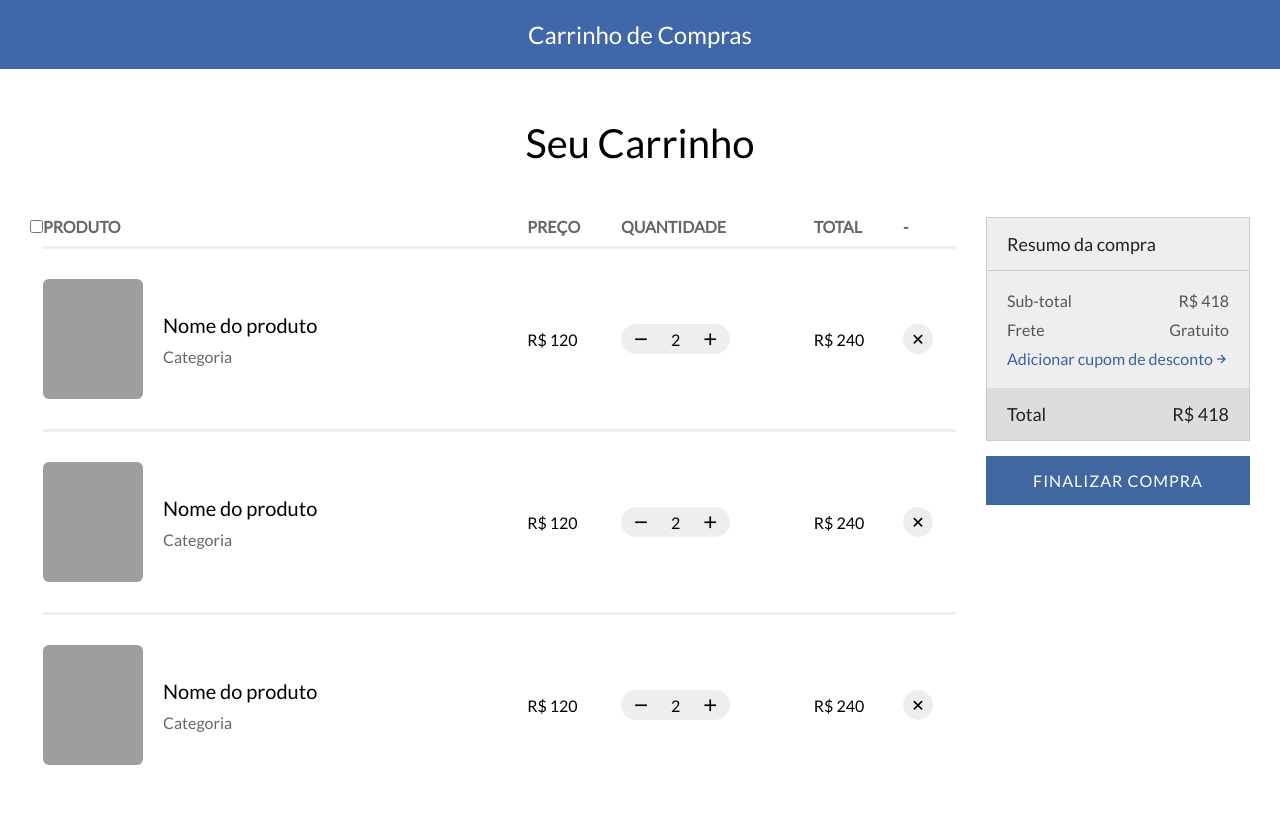
After one commit to AnthonySaimon/Apredix, a PHP site: page /modelo_cusos/carrinho.html in a window 1280 px wide. The commit adds this page. Run offline with PHP 8.4, Linux system fonts and the light colour scheme; grey boxes are pictures that could not be loaded.

Commit message:
Atualizão Global

```diff
--- a/index.php
+++ b/index.php
@@ -37,8 +37,6 @@
                             echo  '<h3>Senha incorreta.</h3>';
                         } elseif ($erro == 2) {
                             echo '<h3>Email não encontrado.</h3>';
-                        }elseif ($erro == 3) {
-                            echo '<h3>Você Foi Banido.</h3>';
                         }
                     }
                     ?>
--- /dev/null
+++ b/modelo_cusos/carrinho.css
@@ -0,0 +1,258 @@
+@import url("https://fonts.googleapis.com/css2?family=Lato&display=swap");
+* {
+  margin: 0;
+  padding: 0;
+}
+
+body {
+  background: #f6f6f6;
+  font-family: 'Lato', sans-serif;
+}
+
+body > header {
+  background: #4067a9;
+  color: white;
+  font-size: 24px;
+  padding: 20px 0;
+  display: -webkit-box;
+  display: -ms-flexbox;
+  display: flex;
+  -webkit-box-pack: center;
+      -ms-flex-pack: center;
+          justify-content: center;
+}
+.menu-nav .menutoggle {
+  position: relative;
+  width: 50px;
+  height: 50px;
+  background-color: #ccc;
+  overflow: hidden;
+}
+
+body > main {
+  background: #fff;
+  padding: 0 30px 30px;
+}
+
+body > main .page-title {
+  font-size: 40px;
+  padding: 50px 0;
+  text-align: center;
+}
+
+body > main .content {
+  display: -webkit-box;
+  display: -ms-flexbox;
+  display: flex;
+}
+
+body > main .content section {
+  -webkit-box-flex: 1;
+      -ms-flex: 1;
+          flex: 1;
+}
+
+body > main .content aside {
+  min-width: 250px;
+}
+
+button {
+  cursor: pointer;
+  font-family: 'Lato', sans-serif;
+}
+
+table {
+  width: 100%;
+  border-collapse: collapse;
+}
+
+table thead tr {
+  border-bottom: 3px solid #eee;
+}
+
+table thead tr th {
+  text-align: left;
+  padding-bottom: 10px;
+  text-transform: uppercase;
+  color: #666;
+}
+
+table tbody tr {
+  border-bottom: 3px solid #eee;
+}
+
+table tbody tr:last-child {
+  border: 0;
+}
+
+table tbody tr td {
+  padding: 30px 0;
+}
+
+.product {
+  display: -webkit-box;
+  display: -ms-flexbox;
+  display: flex;
+  -webkit-box-align: center;
+      -ms-flex-align: center;
+          align-items: center;
+}
+
+.product img {
+  border-radius: 6px;
+}
+
+.product .info {
+  margin-left: 20px;
+}
+
+.product .info .name {
+  font-size: 20px;
+  margin-bottom: 10px;
+}
+
+.product .info .category {
+  color: #666;
+}
+
+.qty {
+  background: #eee;
+  display: -webkit-inline-box;
+  display: -ms-inline-flexbox;
+  display: inline-flex;
+  padding: 0 0;
+  -ms-flex-pack: distribute;
+      justify-content: space-around;
+  -webkit-box-align: center;
+      -ms-flex-align: center;
+          align-items: center;
+  min-width: 60px;
+  border-radius: 20px;
+  overflow: hidden;
+  height: 30px;
+}
+
+.qty span {
+  margin: 0 10px;
+}
+
+.qty button {
+  display: -webkit-box;
+  display: -ms-flexbox;
+  display: flex;
+  -webkit-box-align: center;
+      -ms-flex-align: center;
+          align-items: center;
+  background: transparent;
+  border: 0;
+  padding: 0 10px;
+  font-size: 20px;
+  height: 100%;
+}
+
+.qty button:hover {
+  background: #ddd;
+}
+
+.remove {
+  background: #eee;
+  border: 0;
+  width: 30px;
+  height: 30px;
+  border-radius: 100%;
+  display: -webkit-box;
+  display: -ms-flexbox;
+  display: flex;
+  -webkit-box-align: center;
+      -ms-flex-align: center;
+          align-items: center;
+  -webkit-box-pack: center;
+      -ms-flex-pack: center;
+          justify-content: center;
+  font-size: 20px;
+}
+
+.remove:hover {
+  background: #ddd;
+}
+
+aside {
+  margin-left: 30px;
+}
+
+aside .box {
+  margin-bottom: 15px;
+  border: 1px solid #ccc;
+  background: #eee;
+  color: #222;
+}
+
+aside .box header {
+  padding: 15px 20px;
+  font-size: 18px;
+  border-bottom: 1px solid #ccc;
+}
+
+aside .box .info {
+  padding: 20px;
+  font-size: 16px;
+}
+
+aside .box .info > div {
+  display: -webkit-box;
+  display: -ms-flexbox;
+  display: flex;
+  -webkit-box-pack: justify;
+      -ms-flex-pack: justify;
+          justify-content: space-between;
+  margin-bottom: 10px;
+  color: #555;
+}
+
+aside .box .info > div:last-child {
+  margin: 0;
+}
+
+aside .box .info button {
+  color: #3862a1;
+  background: transparent;
+  border: 0;
+  display: -webkit-box;
+  display: -ms-flexbox;
+  display: flex;
+  -webkit-box-align: center;
+      -ms-flex-align: center;
+          align-items: center;
+  font-size: 16px;
+}
+
+aside .box footer {
+  padding: 15px 20px;
+  background: #ddd;
+  font-size: 18px;
+  display: -webkit-box;
+  display: -ms-flexbox;
+  display: flex;
+  -webkit-box-pack: justify;
+      -ms-flex-pack: justify;
+          justify-content: space-between;
+}
+
+aside > button {
+  border: 0;
+  padding: 15px 0;
+  color: white;
+  background: #4167a0;;
+  display: block;
+  width: 100%;
+  text-transform: uppercase;
+  letter-spacing: 1px;
+  font-size: 16px;
+}
+
+aside > button:hover {
+color: #ffffff;
+background-color: #20af38;
+font-size: 20px;
+
+}
--- /dev/null
+++ b/modelo_cusos/carrinho.html
@@ -0,0 +1,138 @@
+<!DOCTYPE html>
+<html lang="en">
+<head>
+    <meta charset="UTF-8">
+    <meta name="viewport" content="width=device-width, initial-scale=1.0">
+    <title>Carrinho de Compras</title>
+    <link rel="stylesheet" href="carrinho.css">
+    <style>
+        @import url('https://fonts.googleapis.com/css2?family=Lato:display=swap');
+        </style>
+<link
+href="https://unpkg.com/boxicons@2.1.4/css/boxicons.min.css"
+rel="stylesheet"
+/>
+</head>
+<body>
+<header>
+<span>Carrinho de Compras </b></span>
+</header>
+<main>
+<div class="page-title">Seu Carrinho</div>
+<div class="content">
+  <div class="menutoggle"><a href="../home/index.php"></a>
+    <label class="burger" for="burger">
+      <input type="checkbox" id="burger">
+      <span></span>
+      <span></span>
+      <span></span>
+    </label>
+</div>
+  <section>
+    <table>
+      <thead>
+        <tr>
+          <th>Produto</th>
+          <th>Preço</th>
+          <th>Quantidade</th>
+          <th>Total</th>
+          <th>-</th>
+        </tr>
+      </thead>
+      <tbody>
+        <tr>
+          <td>
+            <div class="product">
+              <img src="https://picsum.photos/100/120" alt="" />
+              <div class="info">
+                <div class="name">Nome do produto</div>
+                <div class="category">Categoria</div>
+              </div>
+            </div>
+          </td>
+          <td>R$ 120</td>
+          <td>
+            <div class="qty">
+              <button><i class="bx bx-minus"></i></button>
+              <span>2</span>
+              <button><i class="bx bx-plus"></i></button>
+            </div>
+          </td>
+          <td>R$ 240</td>
+          <td>
+            <button class="remove"><i class="bx bx-x"></i></button>
+          </td>
+        </tr>
+        <tr>
+          <td>
+            <div class="product">
+              <img src="https://picsum.photos/100/120" alt="" />
+              <div class="info">
+                <div class="name">Nome do produto</div>
+                <div class="category">Categoria</div>
+              </div>
+            </div>
+          </td>
+          <td>R$ 120</td>
+          <td>
+            <div class="qty">
+              <button><i class="bx bx-minus"></i></button>
+              <span>2</span>
+              <button><i class="bx bx-plus"></i></button>
+            </div>
+          </td>
+          <td>R$ 240</td>
+          <td>
+            <button class="remove"><i class="bx bx-x"></i></button>
+          </td>
+        </tr>
+        <tr>
+          <td>
+            <div class="product">
+              <img src="https://picsum.photos/100/120" alt="" />
+              <div class="info">
+                <div class="name">Nome do produto</div>
+                <div class="category">Categoria</div>
+              </div>
+            </div>
+          </td>
+          <td>R$ 120</td>
+          <td>
+            <div class="qty">
+              <button><i class="bx bx-minus"></i></button>
+              <span>2</span>
+              <button><i class="bx bx-plus"></i></button>
+            </div>
+          </td>
+          <td>R$ 240</td>
+          <td>
+            <button class="remove"><i class="bx bx-x"></i></button>
+          </td>
+        </tr>
+      </tbody>
+    </table>
+  </section>
+  <aside>
+    <div class="box">
+      <header>Resumo da compra</header>
+      <div class="info">
+        <div><span>Sub-total</span><span>R$ 418</span></div>
+        <div><span>Frete</span><span>Gratuito</span></div>
+        <div>
+          <button>
+            Adicionar cupom de desconto
+            <i class="bx bx-right-arrow-alt"></i>
+          </button>
+        </div>
+      </div>
+      <footer>
+        <span>Total</span>
+        <span>R$ 418</span>
+      </footer>
+    </div>
+    <button>Finalizar Compra</button>
+  </aside>
+</div>
+</main>
+</body>
+</html>
```
Also changed, not shown: login.php (+2 -5 lines), modelo_cusos/comments.js (added, +32 -0 lines), modelo_cusos/compra.js (added, +7 -0 lines), modelo_cusos/index.html (+52 -45 lines), modelo_cusos/main.css (+14 -1 lines).
